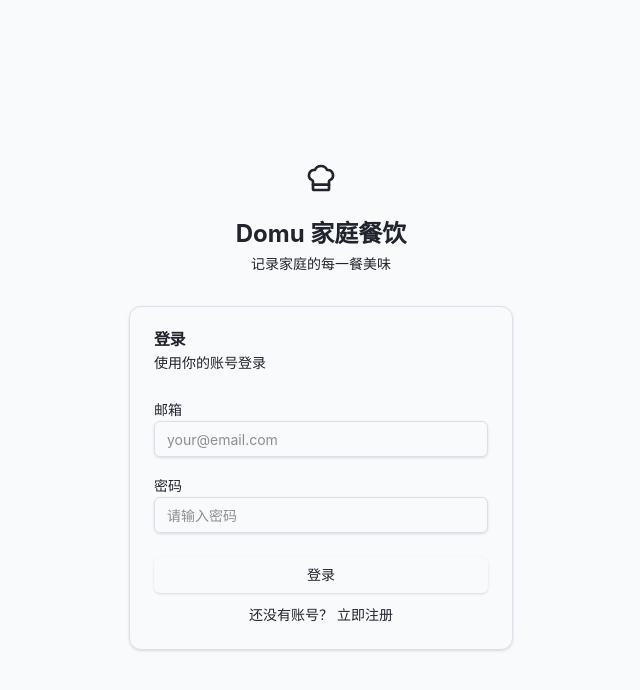
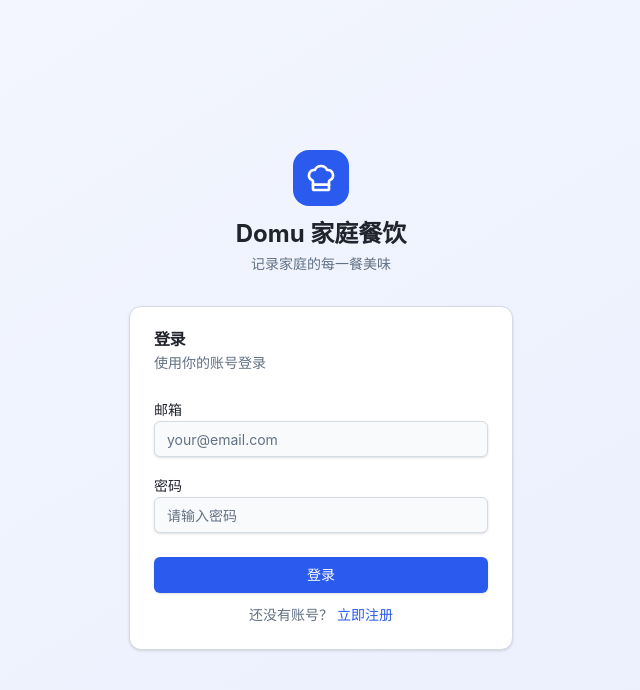
Before and after one commit to paroquet/Domu, a React (Vite) app in the folder frontend/: page /login in a window 1280 px wide. Shown: the top 690 px of the page, without its empty margins (319-959 px from the left). Built offline with nearby package versions, Linux system fonts and the light colour scheme.

Commit message:
feat: update color variables and styles for improved theming consistency across components

```diff
--- a/frontend/src/components/ui/badge.tsx
+++ b/frontend/src/components/ui/badge.tsx
@@ -13,11 +13,13 @@ const badgeVariants = cva(
           "border-transparent bg-secondary text-secondary-foreground hover:bg-secondary/80",
         destructive:
           "border-transparent bg-destructive text-destructive-foreground shadow hover:bg-destructive/90",
-        outline: "text-foreground",
+        outline: "text-foreground border-border",
         success:
-          "border-transparent bg-[hsl(var(--success))] text-[hsl(var(--success-foreground))]",
+          "border-transparent bg-[hsl(var(--success))] text-[hsl(var(--success-foreground))] hover:bg-[hsl(var(--success))]/90",
         warning:
-          "border-transparent bg-[hsl(var(--warning))] text-[hsl(var(--warning-foreground))]",
+          "border-transparent bg-[hsl(var(--warning))] text-[hsl(var(--warning-foreground))] hover:bg-[hsl(var(--warning))]/90",
+        info:
+          "border-transparent bg-[hsl(var(--info))] text-[hsl(var(--info-foreground))] hover:bg-[hsl(var(--info))]/90",
       },
     },
     defaultVariants: {
--- a/frontend/src/components/ui/toast.tsx
+++ b/frontend/src/components/ui/toast.tsx
@@ -22,13 +22,13 @@ const ToastViewport = React.forwardRef<
 ToastViewport.displayName = ToastPrimitives.Viewport.displayName
 
 const toastVariants = cva(
-  "group pointer-events-auto relative flex w-full items-center justify-between space-x-2 overflow-hidden rounded-md border border-gray-200 p-4 pr-6 shadow-lg transition-all data-[swipe=cancel]:translate-x-0 data-[swipe=end]:translate-x-[var(--radix-toast-swipe-end-x)] data-[swipe=move]:translate-x-[var(--radix-toast-swipe-move-x)] data-[swipe=move]:transition-none data-[state=open]:animate-in data-[state=closed]:animate-out data-[swipe=end]:animate-out data-[state=closed]:fade-out-80 data-[state=closed]:slide-out-to-right-full data-[state=open]:slide-in-from-top-full data-[state=open]:sm:slide-in-from-bottom-full",
+  "group pointer-events-auto relative flex w-full items-center justify-between space-x-2 overflow-hidden rounded-md border border-border p-4 pr-6 shadow-lg transition-all data-[swipe=cancel]:translate-x-0 data-[swipe=end]:translate-x-[var(--radix-toast-swipe-end-x)] data-[swipe=move]:translate-x-[var(--radix-toast-swipe-move-x)] data-[swipe=move]:transition-none data-[state=open]:animate-in data-[state=closed]:animate-out data-[swipe=end]:animate-out data-[state=closed]:fade-out-80 data-[state=closed]:slide-out-to-right-full data-[state=open]:slide-in-from-top-full data-[state=open]:sm:slide-in-from-bottom-full",
   {
     variants: {
       variant: {
-        default: "border bg-white text-gray-950",
+        default: "border bg-background text-foreground",
         destructive:
-          "destructive group border-red-500 bg-red-500 text-gray-50",
+          "destructive group border-destructive bg-destructive text-destructive-foreground",
       },
     },
     defaultVariants: {
@@ -59,7 +59,7 @@ const ToastAction = React.forwardRef<
   <ToastPrimitives.Action
     ref={ref}
     className={cn(
-      "inline-flex h-8 shrink-0 items-center justify-center rounded-md border border-gray-200 bg-transparent px-3 text-sm font-medium transition-colors hover:bg-gray-100 focus:outline-none focus:ring-2 focus:ring-blue-500 focus:ring-offset-2 disabled:pointer-events-none disabled:opacity-50 group-[.destructive]:border-red-300/40 group-[.destructive]:hover:border-red-500/30 group-[.destructive]:hover:bg-red-500 group-[.destructive]:hover:text-gray-50 group-[.destructive]:focus:ring-red-500",
+      "inline-flex h-8 shrink-0 items-center justify-center rounded-md border border-input bg-transparent px-3 text-sm font-medium transition-colors hover:bg-accent focus:outline-none focus:ring-2 focus:ring-ring focus:ring-offset-2 disabled:pointer-events-none disabled:opacity-50 group-[.destructive]:border-destructive/30 group-[.destructive]:hover:border-destructive/30 group-[.destructive]:hover:bg-destructive-foreground group-[.destructive]:hover:text-destructive group-[.destructive]:focus:ring-destructive",
       className
     )}
     {...props}
@@ -74,7 +74,7 @@ const ToastClose = React.forwardRef<
   <ToastPrimitives.Close
     ref={ref}
     className={cn(
-      "absolute right-1 top-1 rounded-md p-1 text-gray-950/50 opacity-0 transition-opacity hover:text-gray-950 focus:opacity-100 focus:outline-none focus:ring-2 group-hover:opacity-100 group-[.destructive]:text-red-300 group-[.destructive]:hover:text-red-50 group-[.destructive]:focus:ring-red-400 group-[.destructive]:focus:ring-offset-red-600",
+      "absolute right-1 top-1 rounded-md p-1 text-muted-foreground opacity-0 transition-opacity hover:text-foreground focus:opacity-100 focus:outline-none focus:ring-2 group-hover:opacity-100 group-[.destructive]:text-red-300 group-[.destructive]:hover:text-red-50 group-[.destructive]:focus:ring-red-400 group-[.destructive]:focus:ring-offset-red-600",
       className
     )}
     toast-close=""
--- a/frontend/src/index.css
+++ b/frontend/src/index.css
@@ -1,73 +1,93 @@
 @import "tailwindcss";
 
-@layer base {
-  :root {
-    /* Light Mode - Warm & Refined */
-    --background: 210 20% 98%;
-    --foreground: 220 15% 15%;
-    --card: 0 0% 100%;
-    --card-foreground: 220 15% 15%;
-    --popover: 0 0% 100%;
-    --popover-foreground: 220 15% 15%;
-    --primary: 215 85% 55%;
-    --primary-foreground: 0 0% 100%;
-    --secondary: 210 30% 96%;
-    --secondary-foreground: 220 15% 15%;
-    --muted: 210 20% 94%;
-    --muted-foreground: 215 15% 45%;
-    --accent: 210 30% 96%;
-    --accent-foreground: 220 15% 15%;
-    --destructive: 0 75% 55%;
-    --destructive-foreground: 0 0% 100%;
-    --border: 210 20% 88%;
-    --input: 210 20% 88%;
-    --ring: 215 85% 55%;
-    --radius: 0.5rem;
+@theme {
+  /* Colors will be defined by CSS variables in @layer base */
+  /* We define them here to enable Tailwind utility classes */
 
-    /* Success/Warning badge colors */
-    --success: 142 71% 45%;
-    --success-foreground: 0 0% 100%;
-    --warning: 38 92% 50%;
-    --warning-foreground: 0 0% 100%;
-  }
+  /* Background & Foreground */
+  --color-background: hsl(210 20% 98%);
+  --color-foreground: hsl(220 15% 15%);
 
-  .dark {
-    /* Dark Mode - Soft & Comfortable */
-    --background: 225 25% 8%;
-    --foreground: 210 20% 95%;
-    --card: 222 24% 11%;
-    --card-foreground: 210 20% 95%;
-    --popover: 222 24% 11%;
-    --popover-foreground: 210 20% 95%;
-    --primary: 217 90% 65%;
-    --primary-foreground: 222 25% 8%;
-    --secondary: 217 20% 17%;
-    --secondary-foreground: 210 20% 95%;
-    --muted: 217 18% 20%;
-    --muted-foreground: 215 15% 65%;
-    --accent: 217 20% 17%;
-    --accent-foreground: 210 20% 95%;
-    --destructive: 0 65% 55%;
-    --destructive-foreground: 0 0% 100%;
-    --border: 217 20% 22%;
-    --input: 217 20% 22%;
-    --ring: 217 90% 65%;
+  /* Card */
+  --color-card: hsl(0 0% 100%);
+  --color-card-foreground: hsl(220 15% 15%);
 
-    /* Success/Warning badge colors - dark mode */
-    --success: 142 60% 45%;
-    --success-foreground: 0 0% 100%;
-    --warning: 38 80% 50%;
-    --warning-foreground: 0 0% 100%;
-  }
+  /* Popover */
+  --color-popover: hsl(0 0% 100%);
+  --color-popover-foreground: hsl(220 15% 15%);
+
+  /* Primary - Refined indigo blue */
+  --color-primary: hsl(225 85% 55%);
+  --color-primary-foreground: hsl(0 0% 100%);
+
+  /* Secondary */
+  --color-secondary: hsl(210 20% 94%);
+  --color-secondary-foreground: hsl(220 15% 15%);
+
+  /* Muted */
+  --color-muted: hsl(210 18% 92%);
+  --color-muted-foreground: hsl(215 15% 45%);
+
+  /* Accent */
+  --color-accent: hsl(210 30% 90%);
+  --color-accent-foreground: hsl(220 15% 15%);
+
+  /* Destructive */
+  --color-destructive: hsl(0 72% 55%);
+  --color-destructive-foreground: hsl(0 0% 100%);
+
+  /* Border & Input */
+  --color-border: hsl(210 18% 86%);
+  --color-input: hsl(210 18% 86%);
+  --color-ring: hsl(225 85% 55%);
+
+  /* Semantic Colors */
+  --color-success: hsl(152 60% 45%);
+  --color-success-foreground: hsl(0 0% 100%);
+  --color-warning: hsl(32 95% 55%);
+  --color-warning-foreground: hsl(0 0% 100%);
+  --color-info: hsl(199 85% 50%);
+  --color-info-foreground: hsl(0 0% 100%);
+
+  /* Radius */
+  --radius: 0.5rem;
+}
+
+.dark {
+  --color-background: hsl(225 20% 9%);
+  --color-foreground: hsl(210 15% 95%);
+  --color-card: hsl(222 18% 12%);
+  --color-card-foreground: hsl(210 15% 95%);
+  --color-popover: hsl(222 18% 12%);
+  --color-popover-foreground: hsl(210 15% 95%);
+  --color-primary: hsl(225 85% 62%);
+  --color-primary-foreground: hsl(222 18% 8%);
+  --color-secondary: hsl(217 18% 18%);
+  --color-secondary-foreground: hsl(210 15% 95%);
+  --color-muted: hsl(217 16% 22%);
+  --color-muted-foreground: hsl(215 12% 65%);
+  --color-accent: hsl(217 18% 18%);
+  --color-accent-foreground: hsl(210 15% 95%);
+  --color-destructive: hsl(0 65% 58%);
+  --color-destructive-foreground: hsl(0 0% 100%);
+  --color-border: hsl(217 16% 24%);
+  --color-input: hsl(217 16% 24%);
+  --color-ring: hsl(225 85% 62%);
+  --color-success: hsl(152 55% 50%);
+  --color-success-foreground: hsl(222 18% 8%);
+  --color-warning: hsl(32 90% 55%);
+  --color-warning-foreground: hsl(222 18% 8%);
+  --color-info: hsl(199 80% 55%);
+  --color-info-foreground: hsl(222 18% 8%);
 }
 
 @layer base {
   * {
-    border-color: hsl(var(--border));
+    border-color: hsl(var(--color-border));
   }
   body {
-    background-color: hsl(var(--background));
-    color: hsl(var(--foreground));
+    background-color: hsl(var(--color-background));
+    color: hsl(var(--color-foreground));
     font-family: -apple-system, BlinkMacSystemFont, 'Segoe UI', 'PingFang SC', 'Hiragino Sans GB', 'Microsoft YaHei', sans-serif;
   }
 }
--- a/frontend/src/pages/family/FamilyPage.tsx
+++ b/frontend/src/pages/family/FamilyPage.tsx
@@ -354,7 +354,7 @@ export default function FamilyPage() {
                 {inviteCode}
               </div>
               <Button variant="outline" size="icon" onClick={handleCopyCode}>
-                {copiedCode ? <Check className="h-4 w-4 text-emerald-600 dark:text-emerald-400" /> : <Copy className="h-4 w-4" />}
+                {copiedCode ? <Check className="h-4 w-4 text-[hsl(var(--success))]" /> : <Copy className="h-4 w-4" />}
               </Button>
               {isAdmin && (
                 <Button
--- a/frontend/src/pages/orders/OrderPage.tsx
+++ b/frontend/src/pages/orders/OrderPage.tsx
@@ -195,7 +195,7 @@ export default function OrderPage() {
                         <Button
                           variant="ghost"
                           size="icon"
-                          className="h-8 w-8 text-emerald-600 hover:bg-emerald-50 dark:text-emerald-400 dark:hover:bg-emerald-950"
+                          className="h-8 w-8 text-[hsl(var(--success))] hover:bg-[hsl(var(--success))]/10"
                           title="标记完成"
                           onClick={() => updateStatusMutation.mutate({ id: order.id, status: 'DONE' })}
                           disabled={updateStatusMutation.isPending}
--- a/frontend/src/pages/orders/RecipeSelectPage.tsx
+++ b/frontend/src/pages/orders/RecipeSelectPage.tsx
@@ -130,8 +130,8 @@ export default function RecipeSelectPage() {
                         className="w-12 h-12 rounded-lg object-cover shrink-0"
                       />
                     ) : (
-                      <div className="w-12 h-12 rounded-lg bg-gradient-to-br from-orange-100 to-amber-50 flex items-center justify-center shrink-0">
-                        <ChefHat className="h-6 w-6 text-orange-300" />
+                      <div className="w-12 h-12 rounded-lg bg-gradient-to-br from-primary/20 to-primary/5 flex items-center justify-center shrink-0">
+                        <ChefHat className="h-6 w-6 text-primary/60" />
                       </div>
                     )}
                     <div className="flex-1 min-w-0">
--- a/frontend/src/pages/recipes/RecipeDetailPage.tsx
+++ b/frontend/src/pages/recipes/RecipeDetailPage.tsx
@@ -300,7 +300,7 @@ export default function RecipeDetailPage() {
                 {shareUrl}
               </div>
               <Button variant="outline" size="icon" onClick={handleCopyLink}>
-                {copied ? <Check className="h-4 w-4 text-emerald-600 dark:text-emerald-400" /> : <Copy className="h-4 w-4" />}
+                {copied ? <Check className="h-4 w-4 text-[hsl(var(--success))]" /> : <Copy className="h-4 w-4" />}
               </Button>
             </div>
           </div>
```
Also changed, not shown: frontend/src/components/ImageUpload.tsx (+6 -6 lines).
